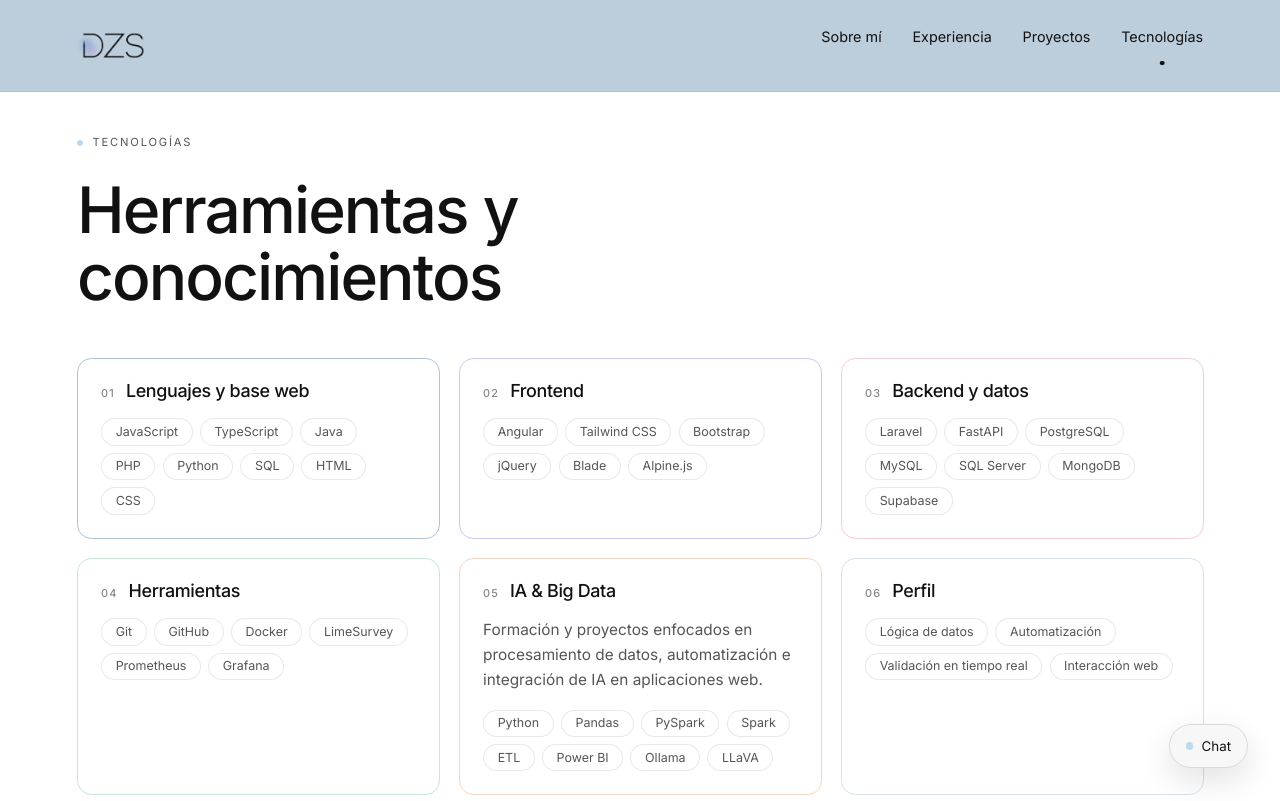
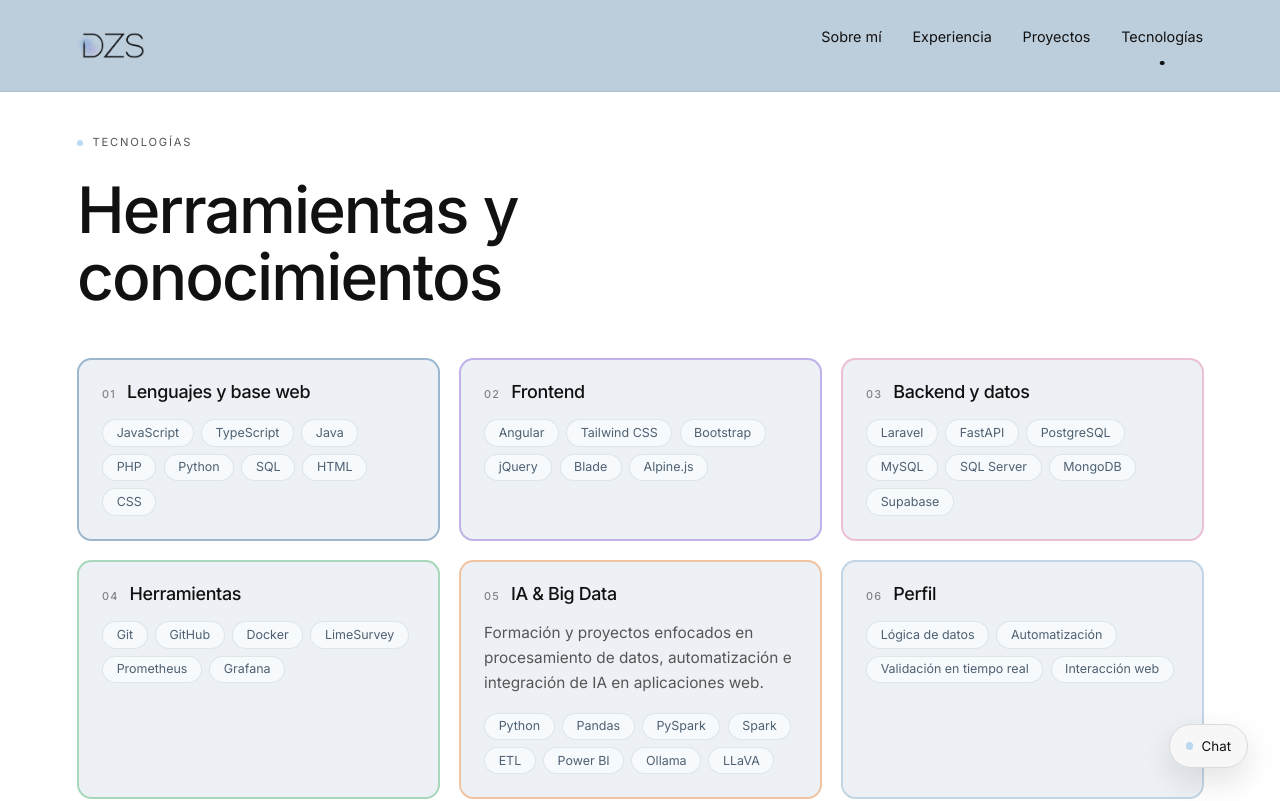
Before and after one commit to Daniel-Zarco/Portfolio, a React (Vite) app: page /tecnologias in a window 1280 px wide. Shown: the top 801 px of the page. Built offline with nearby package versions, Linux system fonts and the light colour scheme.

Commit message:
Cards /tecnologias: borde 2px, tonos mas vivos, fondo card oscurecido y chips intermedios

```diff
--- a/src/App.css
+++ b/src/App.css
@@ -1510,41 +1510,41 @@
   flex-direction: column;
   gap: 1.1rem;
   padding: clamp(1.15rem, 1.8vw, 1.6rem);
-  background: #FFFFFF;
-  border: 1px solid var(--card-color);
+  background: #EDF1F6;
+  border: 2px solid var(--card-color);
   border-radius: 0.9rem;
   transition: border-color 0.35s ease, transform 0.35s var(--ease-smooth),
     box-shadow 0.35s ease, background-color 0.35s ease;
 }
 
 .tech-card--lang {
-  --card-color: #AEC3D3;
+  --card-color: #9DB8CE;
   --card-color-hover: #7C9DB9;
 }
 
 .tech-card--frontend {
-  --card-color: #CFC4EC;
-  --card-color-hover: #A99AD8;
+  --card-color: #C0B2E9;
+  --card-color-hover: #A79AD9;
 }
 
 .tech-card--backend {
-  --card-color: #F0CBDC;
-  --card-color-hover: #D99BB5;
+  --card-color: #EBBFD4;
+  --card-color-hover: #D898B4;
 }
 
 .tech-card--tools {
-  --card-color: #C6E5D3;
-  --card-color-hover: #93C9AB;
+  --card-color: #A7D8BB;
+  --card-color-hover: #8CC6A7;
 }
 
 .tech-card--ai {
-  --card-color: #F2D6C3;
-  --card-color-hover: #D9A988;
+  --card-color: #F0C3A3;
+  --card-color-hover: #D8A784;
 }
 
 .tech-card--profile {
-  --card-color: #D6E1EA;
-  --card-color-hover: #A9BFD0;
+  --card-color: #C3D5E4;
+  --card-color-hover: #A8BFD0;
 }
 
 .tech-card:hover {
@@ -1594,8 +1594,8 @@
   padding: 0.4rem 0.85rem;
   border: 1px solid rgba(23, 42, 58, 0.1);
   border-radius: 999px;
-  background: #FFFFFF;
-  color: var(--color-text);
+  background: #F7FAFC;
+  color: #4E6071;
   font-size: 0.78rem;
   line-height: 1;
   transition: color 0.3s ease, border-color 0.3s ease, background-color 0.3s ease;
```
